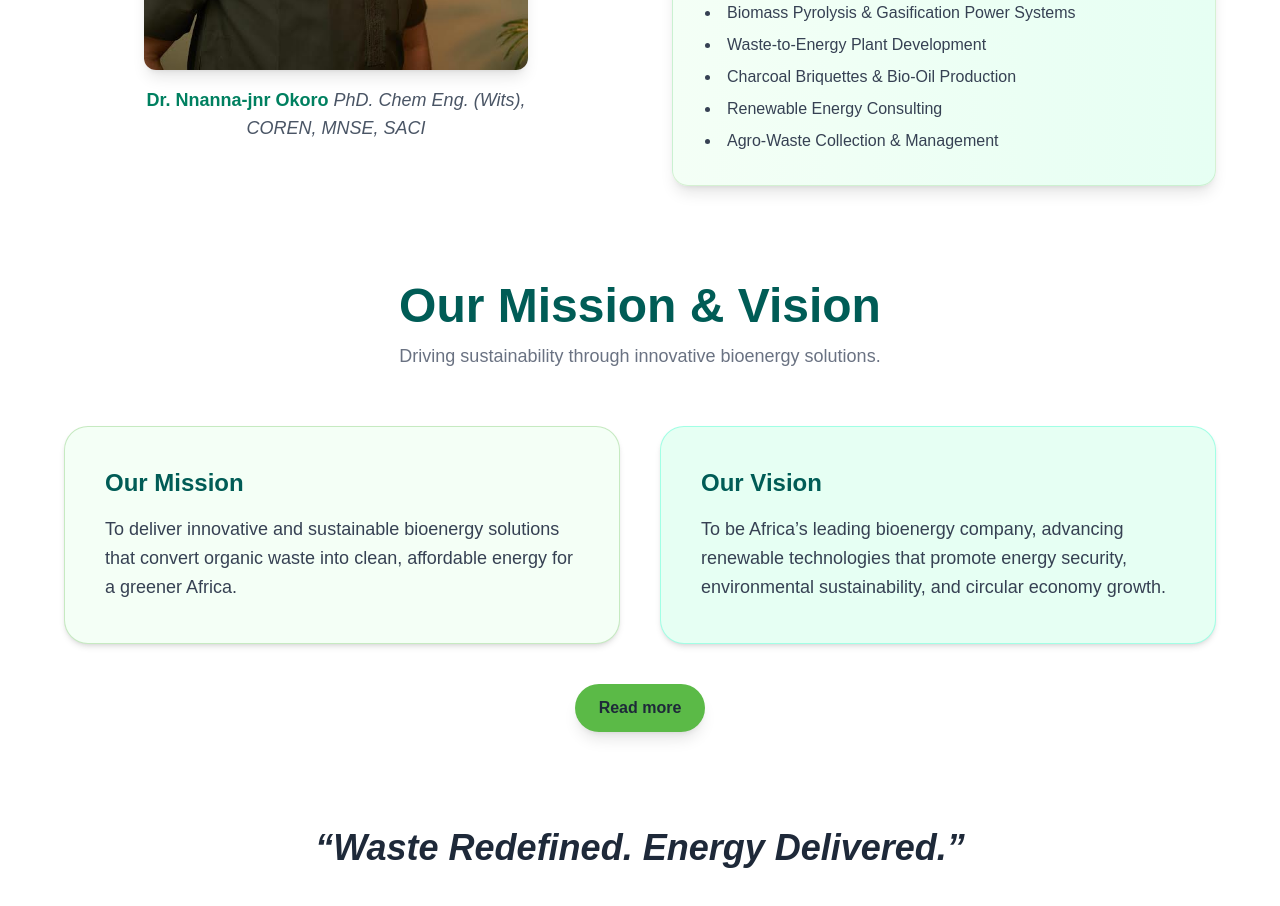
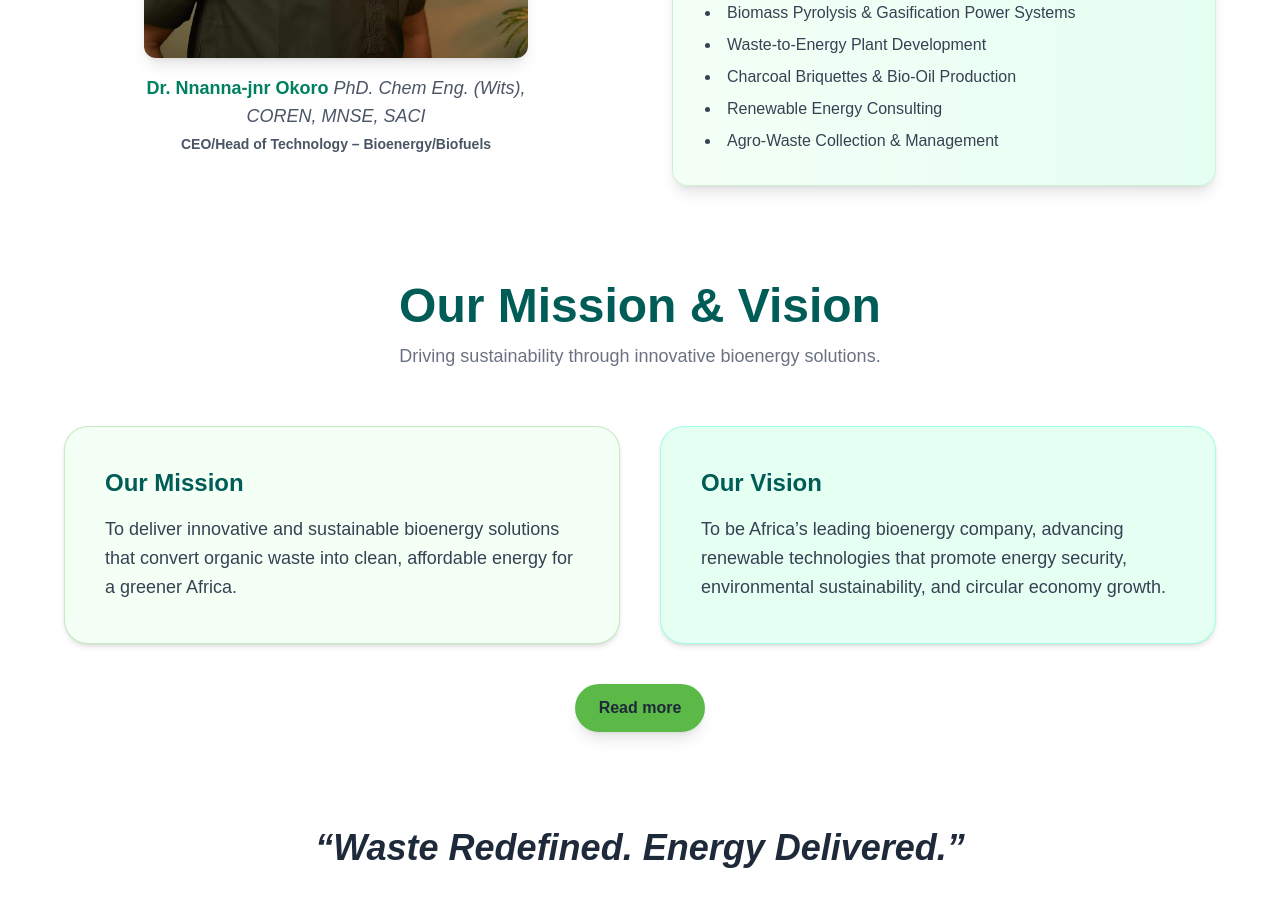
Before and after one commit to fortunejr/altwaste, a React (Vite) app: page / in a window 1280 px wide. Shown: the part 2780-3686 px from the top of the page. Built offline with nearby package versions, Linux system fonts and the light colour scheme; a web font is replaced by a local one.

Commit message:
update: img and UI chanages

```diff
--- a/src/Components/Intro/Intro.jsx
+++ b/src/Components/Intro/Intro.jsx
@@ -87,9 +87,9 @@
                   <span className="italic font-normal text-gray-600">PhD. Chem Eng. (Wits), COREN, MNSE, SACI</span>
                 </h3>
 
-                {/* <p className="text-gray-600 text-sm mt-1">
-                 Dr Nnanna-jnr Okoro
-                </p> */}
+                <p className="text-gray-600 mt-1 text-sm font-bold">
+                  CEO/Head of Technology – Bioenergy/Biofuels
+                </p>
               </div>
             </div>
           </div>
```
